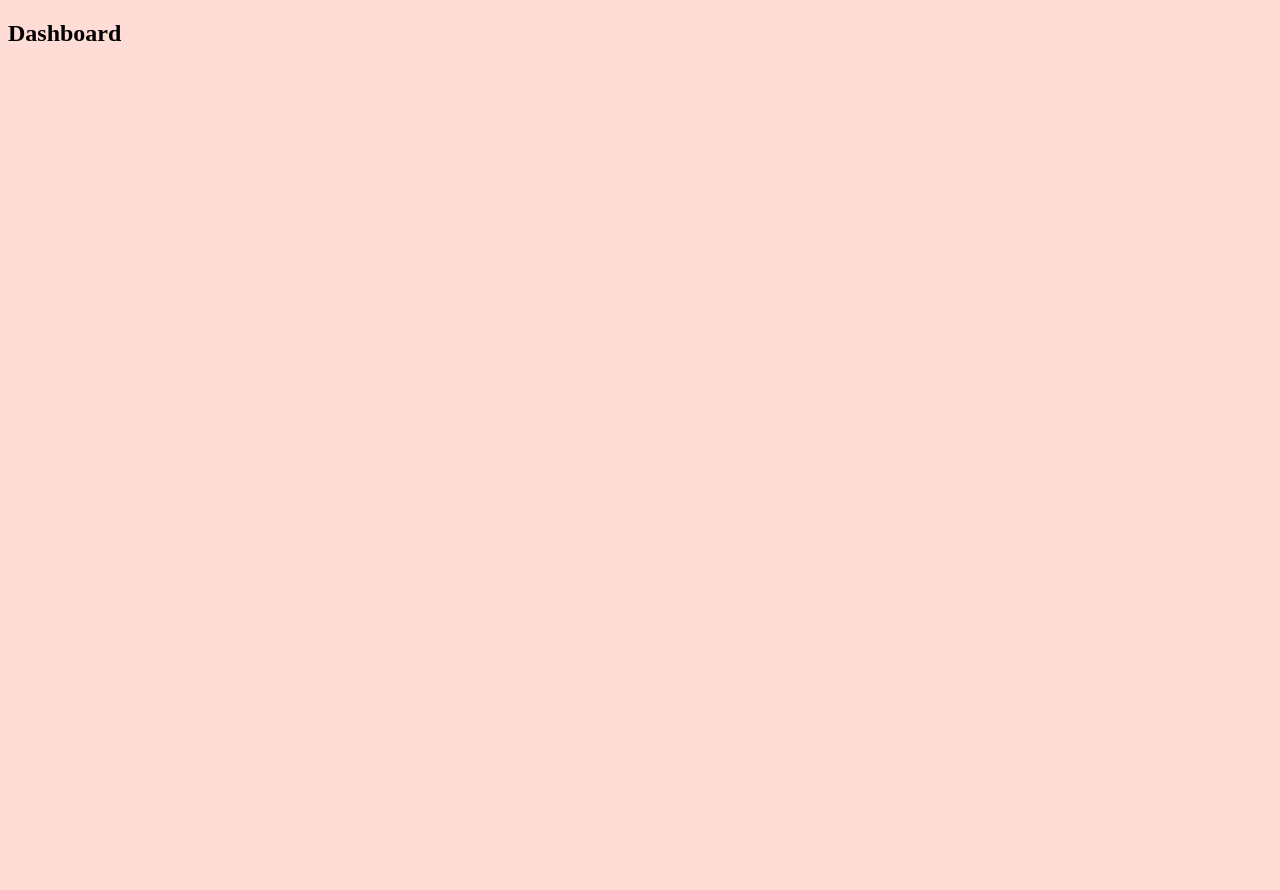
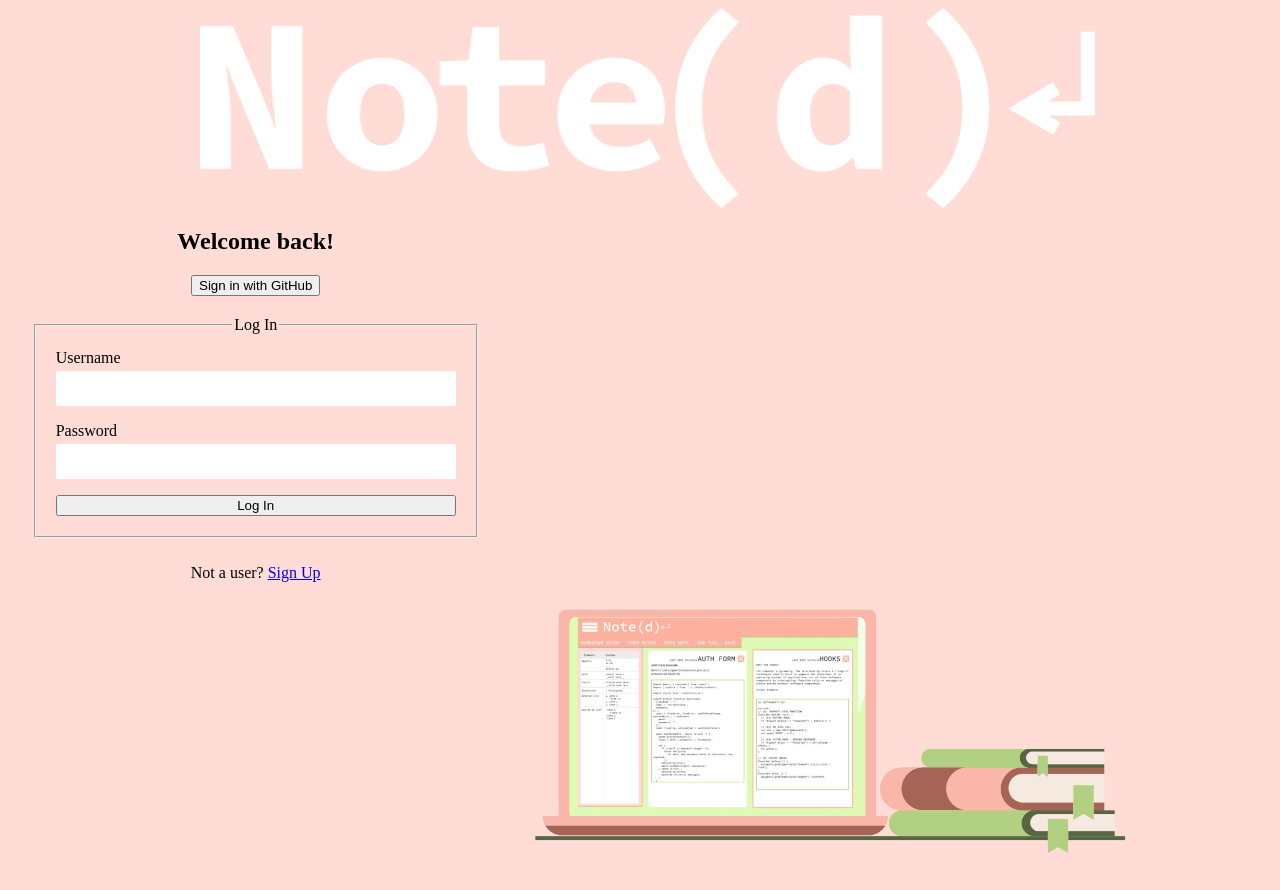
Before and after one commit to Alchemy-Notes/FRONTEND, a React app: page / in a window 1280 px wide. Shown: the top 890 px of the page. Before the commit the page ends 820 px from the top, so only its background shows below. Built offline with nearby package versions, Linux system fonts and the light colour scheme.

Commit message:
made home route auth for our landing page

```diff
--- a/src/App.jsx
+++ b/src/App.jsx
@@ -11,7 +11,8 @@ export default function App() {
       <main className={styles.container}>
         <Switch>
           <Route exact path="/">
-            <Dashboard />
+            <Auth />
+            {/* <Dashboard /> */}
             {/* Conditionally render */}
             {/* if not signed in, welcome! links to sign in/signup */}
             {/* if signed in shows all your dashboard */}
```
